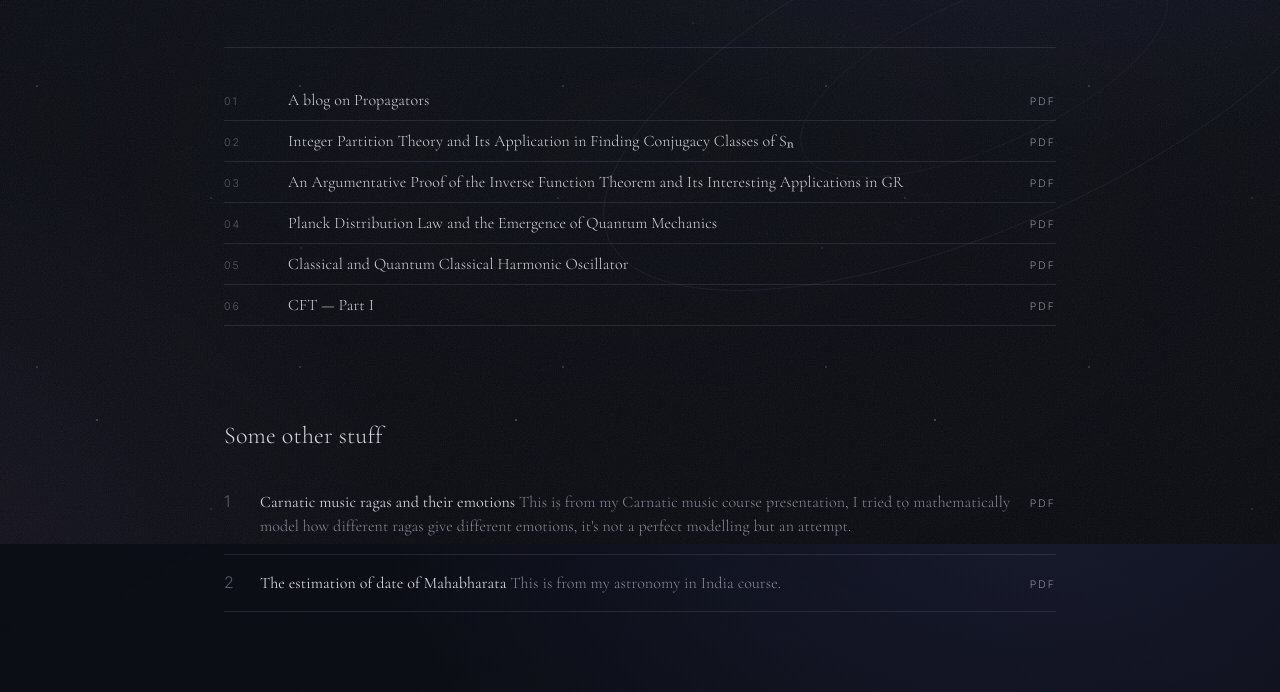
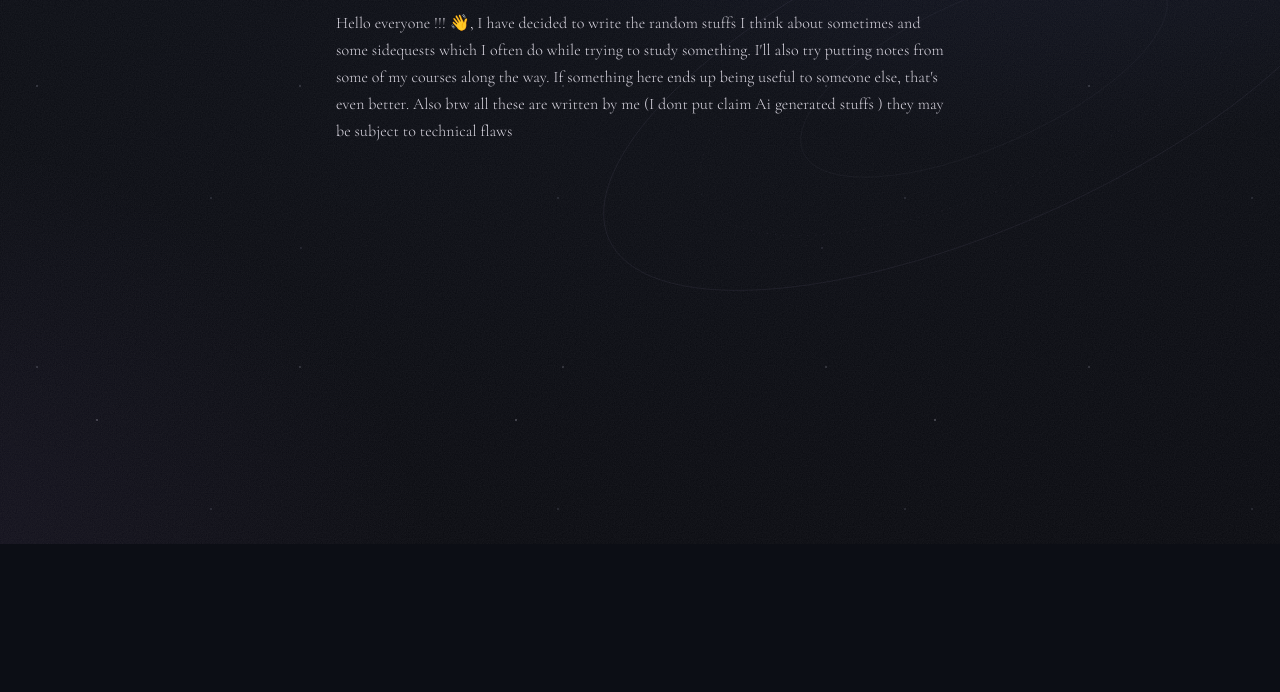
Before and after one commit to Nikshep177/Websiteblog, a website: page index.html in a window 1280 px wide. Shown: the part 256-948 px from the top of the page. After the commit the page ends 800 px from the top, so only its background shows below. Drawn offline with nearby package versions, Linux system fonts and the light colour scheme.

Commit message:
Save remaining project files
Co-authored-by: Copilot <223556219+Copilot@users.noreply.github.com>

```diff
--- a/index.html
+++ b/index.html
@@ -13,77 +13,10 @@
         <li><a href="myself.html">Myself</a></li>
       </ul>
     </nav>
-    <main class="blog-page">
-      <section class="blog-intro">
-        <h1>My Blogs</h1>
-        <p>Hello everyone !!! 👋, I have decided to write the random stuffs I think about sometimes and some sidequests which I often do while trying to study something. I'll also try putting notes from some of my courses along the way. If something here ends up being useful to someone else, that's even better. Also btw all these are written by me( I dont put claim Ai generated stuffs ) they may be subject to technical flaws</p>
-        <hr>
-      </section>
-
-      <ol class="pdf-list">
-        <li class="pdf-entry">
-          <a class="pdf-entry-link" href="PDF's/blog%20on%20propagators.pdf">
-            <span class="pdf-number" aria-hidden="true">01</span>
-            <span class="pdf-title">A blog on Propagators</span>
-          </a>
-          <a class="pdf-link" href="PDF's/blog%20on%20propagators.pdf" aria-label="PDF: A blog on Propagators">PDF</a>
-        </li>
-        <li class="pdf-entry">
-          <a class="pdf-entry-link" href="PDF's/Integer%20partition%20theorem.-%20math%20blog1.pdf">
-            <span class="pdf-number" aria-hidden="true">02</span>
-            <span class="pdf-title">Integer Partition Theory and Its Application in Finding Conjugacy Classes of Sₙ</span>
-          </a>
-          <a class="pdf-link" href="PDF's/Integer%20partition%20theorem.-%20math%20blog1.pdf" aria-label="PDF: Integer Partition Theory and Its Application in Finding Conjugacy Classes of Sₙ">PDF</a>
-        </li>
-        <li class="pdf-entry">
-          <a class="pdf-entry-link" href="PDF's/IFT.pdf">
-            <span class="pdf-number" aria-hidden="true">03</span>
-            <span class="pdf-title">An Argumentative Proof of the Inverse Function Theorem and Its Interesting Applications in GR</span>
-          </a>
-          <a class="pdf-link" href="PDF's/IFT.pdf" aria-label="PDF: An Argumentative Proof of the Inverse Function Theorem and Its Interesting Applications in GR">PDF</a>
-        </li>
-        <li class="pdf-entry">
-          <a class="pdf-entry-link" href="PDF's/planck%20distribution%20and%20quantum%20mech.pdf">
-            <span class="pdf-number" aria-hidden="true">04</span>
-            <span class="pdf-title">Planck Distribution Law and the Emergence of Quantum Mechanics</span>
-          </a>
-          <a class="pdf-link" href="PDF's/planck%20distribution%20and%20quantum%20mech.pdf" aria-label="PDF: Planck Distribution Law and the Emergence of Quantum Mechanics">PDF</a>
-        </li>
-        <li class="pdf-entry">
-          <a class="pdf-entry-link" href="PDF's/classical%20and%20quantum%20oscillator.pdf">
-            <span class="pdf-number" aria-hidden="true">05</span>
-            <span class="pdf-title">Classical and Quantum Classical Harmonic Oscillator</span>
-          </a>
-          <a class="pdf-link" href="PDF's/classical%20and%20quantum%20oscillator.pdf" aria-label="PDF: Classical and Quantum Classical Harmonic Oscillator">PDF</a>
-        </li>
-        <li class="pdf-entry">
-          <a class="pdf-entry-link" href="PDF's/CFT%20notes%20series%20-1.pdf">
-            <span class="pdf-number" aria-hidden="true">06</span>
-            <span class="pdf-title">CFT — Part I</span>
-          </a>
-          <a class="pdf-link" href="PDF's/CFT%20notes%20series%20-1.pdf" aria-label="PDF: CFT — Part I">PDF</a>
-        </li>
-      </ol>
-
-      <div class="other-stuff">
-        <h2>Some other stuff</h2>
-        <ol class="other-list">
-          <li class="other-entry">
-            <a class="other-entry-link" href="PDF's/Carnatic_music_raga_emotions_quest.pdf">
-              <span class="other-number" aria-hidden="true">1</span>
-              <p class="other-copy"><span class="other-title">Carnatic music ragas and their emotions</span> <span class="other-desc">This is from my Carnatic music course presentation, I tried to mathematically model how different ragas give different emotions, it's not a perfect modelling but an attempt.</span></p>
-            </a>
-            <a class="pdf-link" href="PDF's/Carnatic_music_raga_emotions_quest.pdf" aria-label="PDF: Carnatic music ragas and their emotions">PDF</a>
-          </li>
-          <li class="other-entry">
-            <a class="other-entry-link" href="PDF's/astronomy-%20date%20of%20mahbharatha%20war.pdf">
-              <span class="other-number" aria-hidden="true">2</span>
-              <p class="other-copy"><span class="other-title">The estimation of date of Mahabharata</span> <span class="other-desc">This is from my astronomy in India course.</span></p>
-            </a>
-            <a class="pdf-link" href="PDF's/astronomy-%20date%20of%20mahbharatha%20war.pdf" aria-label="PDF: The estimation of date of Mahabharata">PDF</a>
-          </li>
-        </ol>
-      </div>
+    <main>
+      <h1>My Blogs</h1>
+      <p>Hello everyone !!! 👋, I have decided to write the random stuffs I think about sometimes and some sidequests which I often do while trying to study something. I'll also try putting notes from some of my courses along the way. If something here ends up being useful to someone else, that's even better. Also btw all these are written by me (I dont put claim Ai generated stuffs ) they may be subject to technical flaws</p>
+      <br>
     </main>
   </body>
 </html>
```
Also changed, not shown: 9 other files.
